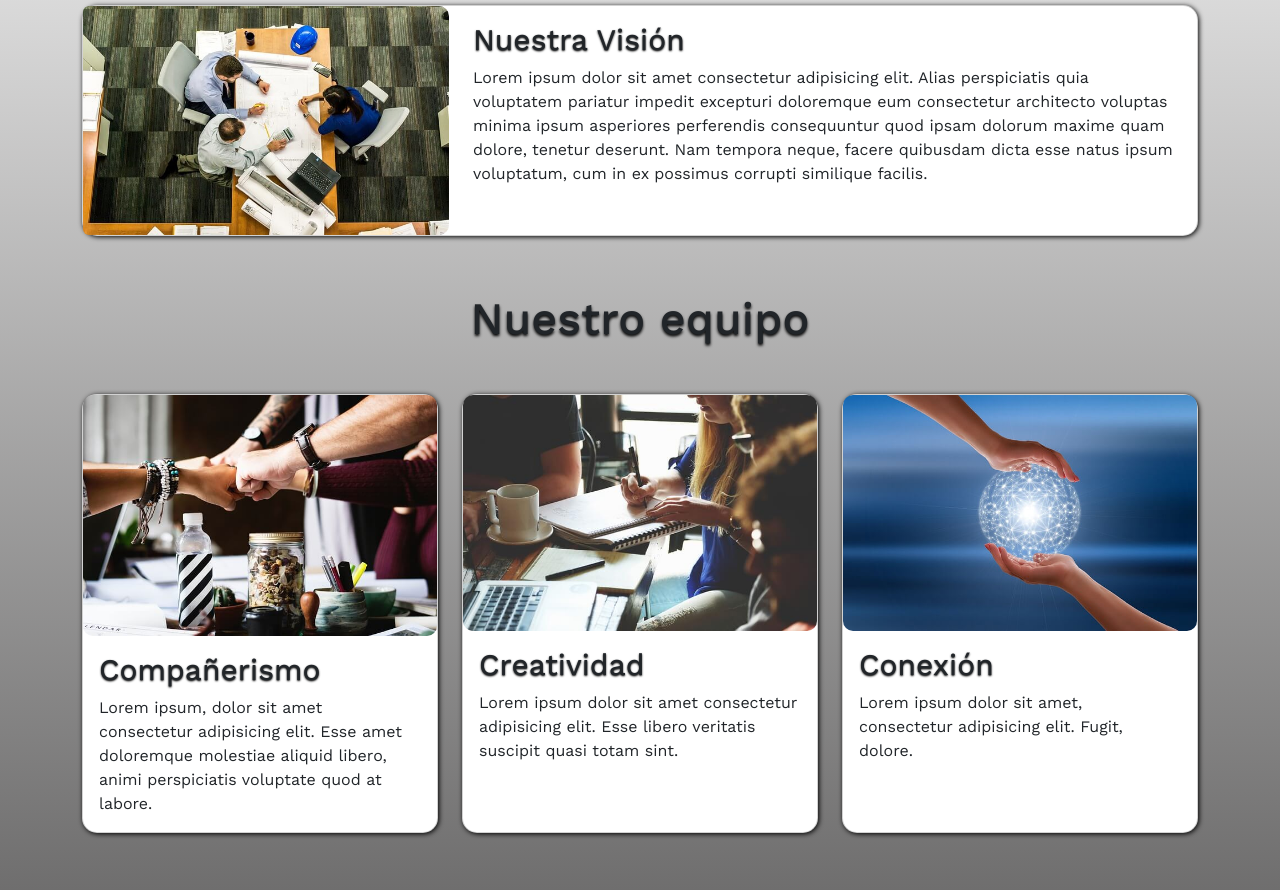
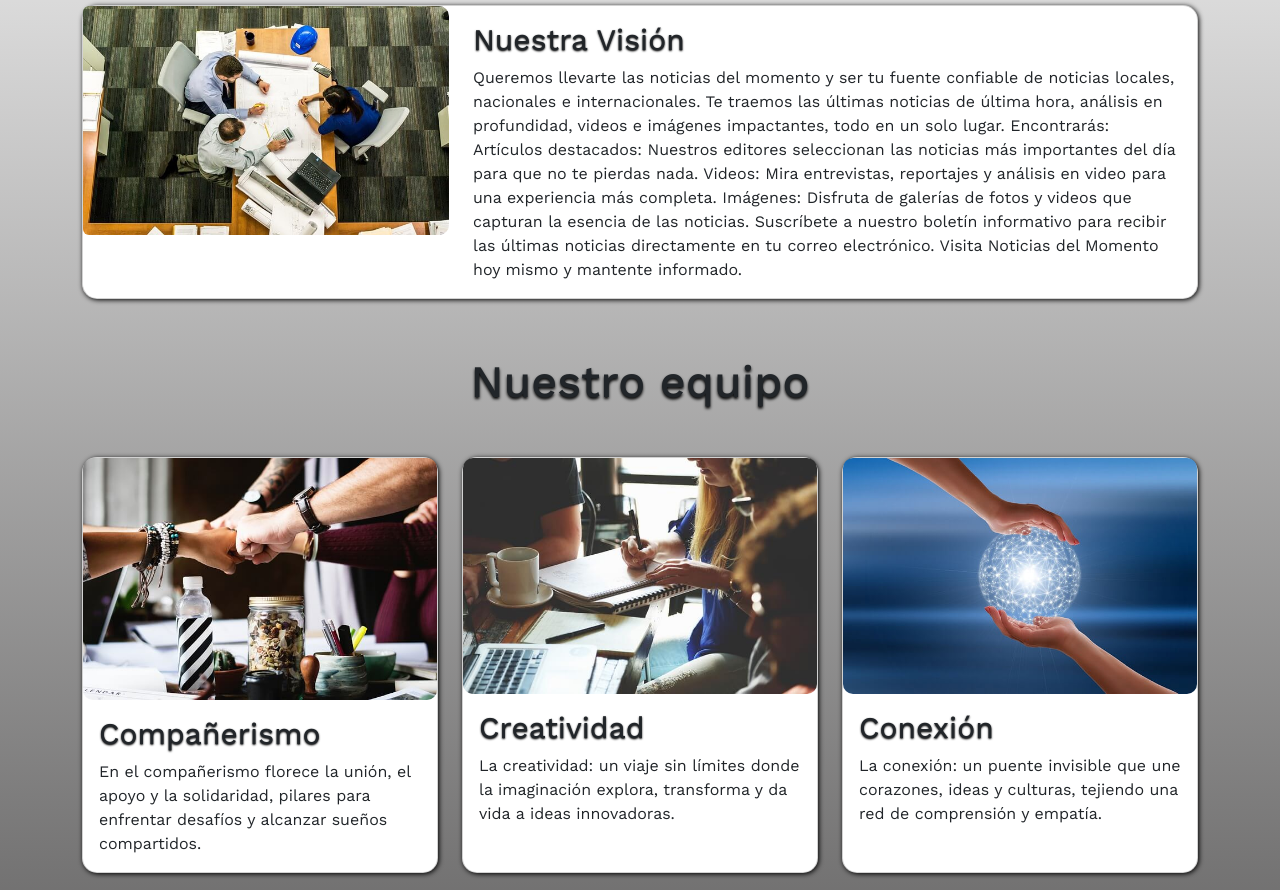
Before and after one commit to AlexisCH48/PF-Concha, a website: page pages/nosotros.html in a window 1280 px wide. Shown: the part 222-1112 px from the top of the page. Drawn offline with nearby package versions, Linux system fonts and the light colour scheme.

Commit message:
correccion textos sobre nosotros

```diff
--- a/pages/nosotros.html
+++ b/pages/nosotros.html
@@ -65,7 +65,13 @@
                     <div class="col-md-8">
                         <div class="card-body">
                             <h3 class="card-title">Nuestra Visión</h3>
-                            <p class="card-text">Lorem ipsum dolor sit amet consectetur adipisicing elit. Alias perspiciatis quia voluptatem pariatur impedit excepturi doloremque eum consectetur architecto voluptas minima ipsum asperiores perferendis consequuntur quod ipsam dolorum maxime quam dolore, tenetur deserunt. Nam tempora neque, facere quibusdam dicta esse natus ipsum voluptatum, cum in ex possimus corrupti similique facilis.</p>
+                            <p class="card-text">Queremos llevarte las noticias del momento y ser tu fuente confiable de noticias locales, nacionales e internacionales. Te traemos las últimas noticias de última hora, análisis en profundidad, videos e imágenes impactantes, todo en un solo lugar.
+                            Encontrarás:
+                            Artículos destacados: Nuestros editores seleccionan las noticias más importantes del día para que no te pierdas nada.
+                            Videos: Mira entrevistas, reportajes y análisis en video para una experiencia más completa.
+                            Imágenes: Disfruta de galerías de fotos y videos que capturan la esencia de las noticias.
+                            Suscríbete a nuestro boletín informativo para recibir las últimas noticias directamente en tu correo electrónico.
+                            Visita Noticias del Momento hoy mismo y mantente informado.</p>
                         </div>
                     </div>
                 </div>
@@ -80,7 +86,7 @@
                         <img src="../assets/img/imagen_nosotros2.jpg" class="card-img-top" alt="personas juntado sus puños">
                         <div class="card-body">
                             <h3 class="card-title">Compañerismo</h3>
-                            <p class="card-text">Lorem ipsum, dolor sit amet consectetur adipisicing elit. Esse amet doloremque molestiae aliquid libero, animi perspiciatis voluptate quod at labore.</p>
+                            <p class="card-text">En el compañerismo florece la unión, el apoyo y la solidaridad, pilares para enfrentar desafíos y alcanzar sueños compartidos.</p>
                         </div>
                     </div>
                 </div>
@@ -89,7 +95,7 @@
                         <img src="../assets/img/imagen_nosotros3.jpg" class="card-img-top" alt="persona escribiendo en un cuaderno junto a otras personas">
                         <div class="card-body">
                             <h3 class="card-title">Creatividad</h3>
-                            <p class="card-text">Lorem ipsum dolor sit amet consectetur adipisicing elit. Esse libero veritatis suscipit quasi totam sint.</p>
+                            <p class="card-text">La creatividad: un viaje sin límites donde la imaginación explora, transforma y da vida a ideas innovadoras.</p>
                         </div>
                     </div>
                 </div>
@@ -98,7 +104,7 @@
                         <img src="../assets/img/imagen _nosotros4.jpg" class="card-img-top" alt="dos manos sosteniendo una esfera de redes ">
                         <div class="card-body">
                             <h3 class="card-title">Conexión</h3>
-                            <p class="card-text">Lorem ipsum dolor sit amet, consectetur adipisicing elit. Fugit, dolore.</p>
+                            <p class="card-text">La conexión: un puente invisible que une corazones, ideas y culturas, tejiendo una red de comprensión y empatía.</p>
                         </div>
                     </div>
                 </div>
```
Also changed, not shown: README.md.
